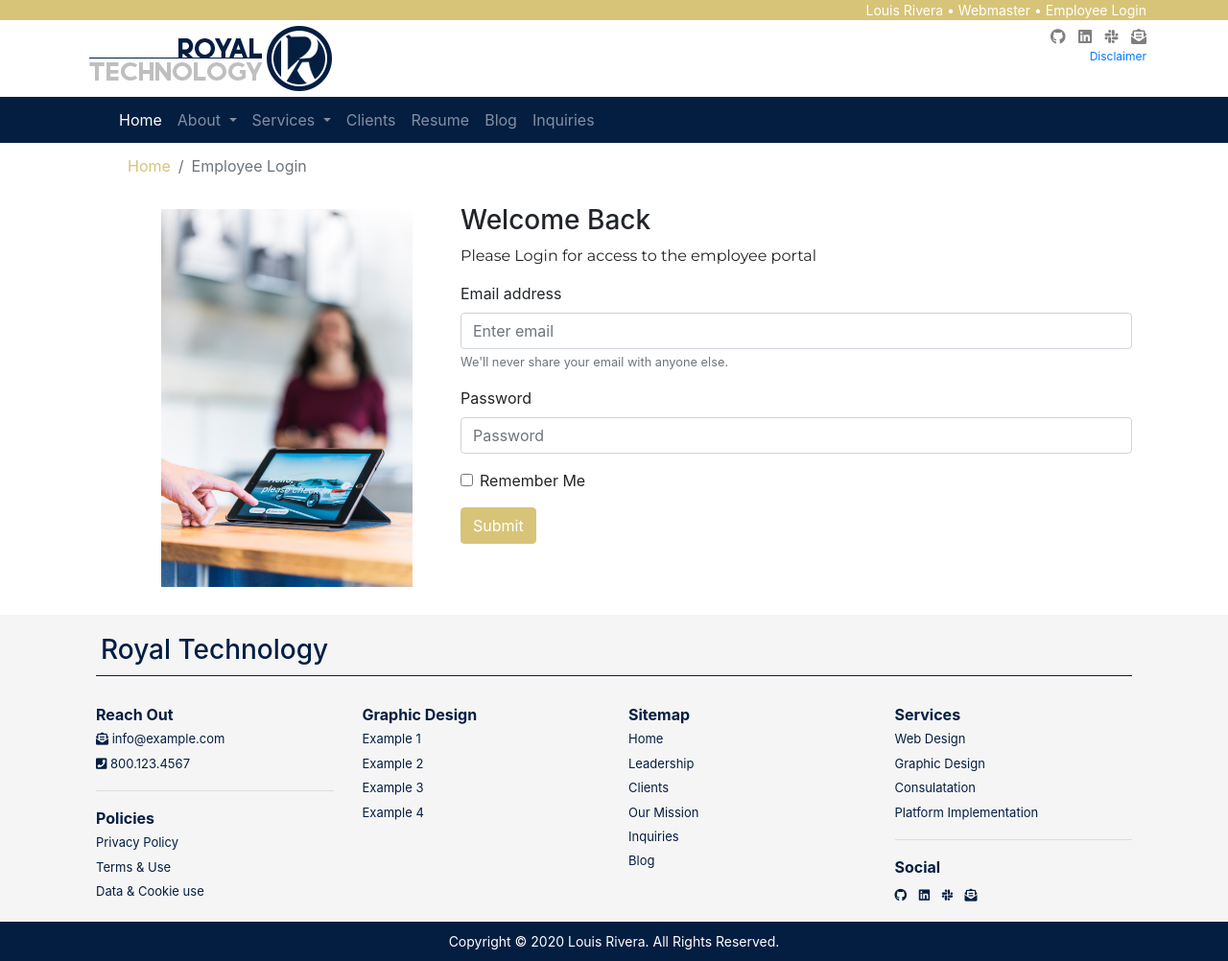
After one commit to louriv/RiveraProjects, a PHP site: page /employee-login.php in a window 1280 px wide. The commit adds this page. Shown: the whole page at 96% size. Run offline with PHP 8.4, Linux system fonts and the light colour scheme.

Commit message:
Added pages and styling
-added footer spacer between content and footer
-added employee login page
-added blog page
-added resume navigation item
-added css styling for new pages

```diff
--- a/css/stylesheet.css
+++ b/css/stylesheet.css
@@ -72,7 +72,7 @@ p {
 
 }
 .footer-styles {
-  background-color: #d3d3d3; /*#C3E4ED; #041E42; #bfbfbf*/
+  background-color: #f5f5f5; /*#C3E4ED; #041E42; #bfbfbf*/
 }
 
 .bg-light {
@@ -84,6 +84,7 @@ footer {
   color: #fff;
   padding-left: 15px!important;
   padding-right: 15px!important;
+
 }
 
 
@@ -93,14 +94,6 @@ footer {
   height: 300px!important;
   background-color: rgba(0,0,0,.5);
   /*background-image: url("../img/computer.jpg");*/
-}
-
-.bio {
-border: 10px solid #fff;
-padding-top: 0px!important;
-padding-left: 00px!important;
-padding-right: 0px!important;
-
 }
 
 .left {
@@ -176,14 +169,39 @@ a.social-icons:hover {
   padding: .75rem 3rem;
 }
 
+.login-img {
+  margin: 5px;
+  float:right;
+  width:75%;
+}
+
+.btn-gold {
+  color: #fff;
+  background-color: #d7c478;;
+  border-color: #d7c478;;
+
+}
+
 .bio {
-  max-width: 200px;
+border: 10px solid #fff;
+padding-top: 0px!important;
+padding-left: 0px!important;
+padding-right: 0px!important;
+
+}
+
+.bio {
+  max-width: 250px;
   padding: 2rem;
   float:right;
 }
 
 .bioparagraph {
   margin-bottom: 0px;
+}
+
+.login-paragraph {
+  margin-bottom: 15px;
 }
 
 .carousel-caption {
@@ -242,6 +260,10 @@ padding: .25rem 1rem;
 /* Footer Styles
 -------------------------------------------------- */
 
+.footer-spacer {
+  padding: .75rem 3rem;
+}
+
 .subfooter {
 	padding: 20px 0 10px 5px;
 	color: #041E42;
@@ -295,6 +317,7 @@ padding: .25rem 1rem;
 	border-bottom: 1px solid #000;
 }
 
+
 /*navbar hover function instead of click
 .dropdown:hover>.dropdown-menu {
   display: block;
--- /dev/null
+++ b/employee-login.php
@@ -0,0 +1,107 @@
+<!DOCTYPE html>
+<html lang="en" dir="ltr">
+
+     <!--header scripts -->
+     <?php include ('includes/header-scripts.php'); ?>
+
+
+
+  <body class="site">
+
+    <!--head navbar -->
+    <?php include ('includes/headbar.php'); ?>
+
+    <!--head navbar -->
+    <?php include ('includes/logobar.php'); ?>
+
+    <!--head navbar -->
+    <?php include ('includes/nav.php'); ?>
+
+
+
+
+    <!-- begin content -->
+    <div class="site-content">
+
+<div class="container">
+  <div class="row">
+    <div class="col">
+    <nav aria-label="breadcrumb">
+      <ol class="breadcrumb">
+        <li class="breadcrumb-item"><a href="/" class="breadlinks">Home</a></li>
+        <li class="breadcrumb-item active" aria-current="page">Employee Login</li>
+  </ol>
+</nav>
+</div>
+</div>
+</div>
+
+      <div class="container">
+        <div class="row"><!-- begin test area -->
+          <div class="col-sm-12 col-md-4">
+            <img src="../riveraprojects/img/login.jpg" alt="Employee Login" class="login-img d-none d-md-block img-fluid">
+          </div>
+
+          <div class="col">
+
+            <div class="container-fluid">
+            <h3>Welcome Back</h3>
+            <p class="login-paragraph">Please Login for access to the employee portal</p>
+
+
+
+          </div>
+
+
+
+          <div class="container-fluid">
+            <!--Login Form -->
+  <form>
+    <div class="form-group">
+      <label for="exampleInputEmail1">Email address</label>
+      <input type="email" class="form-control" id="exampleInputEmail1" aria-describedby="emailHelp" placeholder="Enter email">
+      <small id="emailHelp" class="form-text text-muted">We'll never share your email with anyone else.</small>
+    </div>
+    <div class="form-group">
+      <label for="exampleInputPassword1">Password</label>
+      <input type="password" class="form-control" id="exampleInputPassword1" placeholder="Password">
+    </div>
+    <div class="form-group form-check">
+      <input type="checkbox" class="form-check-input" id="exampleCheck1">
+      <label class="form-check-label" for="exampleCheck1">Remember Me</label>
+    </div>
+  <button type="submit" class="btn btn-gold">Submit</button>
+</form>
+<!--End Login Form -->
+              </div>
+
+
+        </div><!-- end testing area-->
+    </div>
+  </div>
+
+
+
+
+</div>
+
+
+
+
+
+
+
+
+
+
+
+
+  <!--universal footer -->
+  <?php include ('includes/footer.php'); ?>
+
+  <!--footer scripts -->
+  <?php include ('includes/footer-scripts.php'); ?>
+
+
+</body>
+</html>
--- a/includes/footer.php
+++ b/includes/footer.php
@@ -1,3 +1,8 @@
+<!--spacer between content and footer -->
+<div class="container-fluid footer-spacer">
+
+</div>
+
 <div class="container-fluid footer-styles">
   <div class="row">
     <div class="container">
--- a/includes/headbar.php
+++ b/includes/headbar.php
@@ -4,9 +4,11 @@
      <div class="container">
 
         <div class="float-right small-text">
-          <span class="text-white text-right">Louis Rivera</a>
+          <span class="text-white text-right">Louis Rivera</span>
           <span class="text-white text-right">&#8226;</span>
-          <span class="text-white text-right">Webmaster</a>
+          <span class="text-white text-right">Webmaster</span>
+            <span class="text-white text-right">&#8226;</span>
+            <span><a class="text-white text-right" href="../RiveraProjects/employee-login.php">Employee Login</a></span>
 
 
 
--- a/includes/nav.php
+++ b/includes/nav.php
@@ -15,7 +15,7 @@
       </li>
       <li class="nav-item dropdown">
        <a class="nav-link dropdown-toggle" href="#" id="navbarDropdown" role="button" data-toggle="dropdown" aria-haspopup="true" aria-expanded="false">
-         About Royal
+         About
        </a>
        <div class="dropdown-menu" aria-labelledby="navbarDropdown">
          <a class="dropdown-item" href="leadership.php">Leadership</a>
@@ -36,9 +36,12 @@
       <li class="nav-item">
         <a class="nav-link" href="#">Clients</a>
       </li>
+      <li class="nav-item">
+        <a class="nav-link" href="#">Resume</a>
+      </li>
 
       <li class="nav-item">
-        <a class="nav-link" href="#">Blog</a>
+        <a class="nav-link" href="blog.php">Blog</a>
       </li>
       <li class="nav-item">
         <a class="nav-link" href="#">Inquiries</a>
```
Also changed, not shown: blog.php (added, +106 -0 lines), includes/hero.php (+67 -14 lines), img/login.jpg (added), 1 other file.
